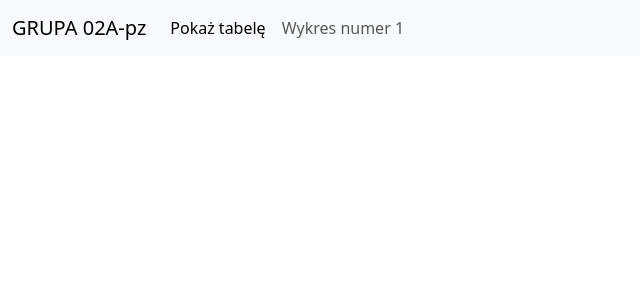
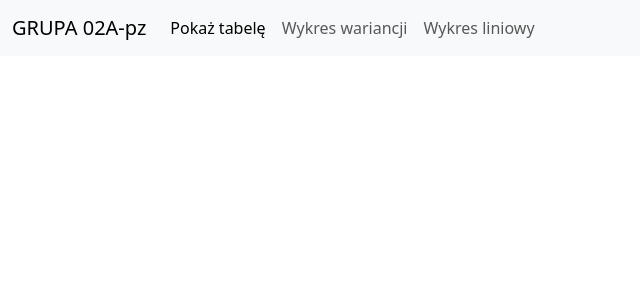
Before and after one commit to Thyrun/02A-pz, a Flask app: page / in a window 1280 px wide. Shown: the top 300 px of the page, without its empty margins (0-640 px from the left). Run offline with Flask 3, Linux system fonts and the light colour scheme.

Commit message:
PZ-38 - linechart
Signed-off-by: Wojciech Miedziak <thyrun@gmail.com>

```diff
--- a/templates/base.html
+++ b/templates/base.html
@@ -20,7 +20,10 @@
                         <a class="nav-link active" aria-current="page" href="/show">Pokaż tabelę</a>
                     </li>
                     <li class="nav-item">
-                        <a class="nav-link" href="/show/chart">Wykres numer 1</a>
+                        <a class="nav-link" href="/show/chart">Wykres wariancji</a>
+                    </li>
+                    <li class="nav-item">
+                        <a class="nav-link" href="/show/linechart">Wykres liniowy</a>
                     </li>
                 </ul>
             </div>
```
